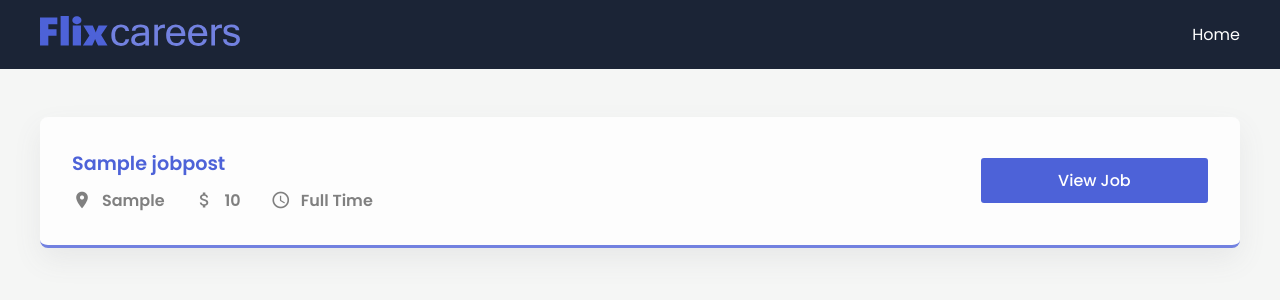
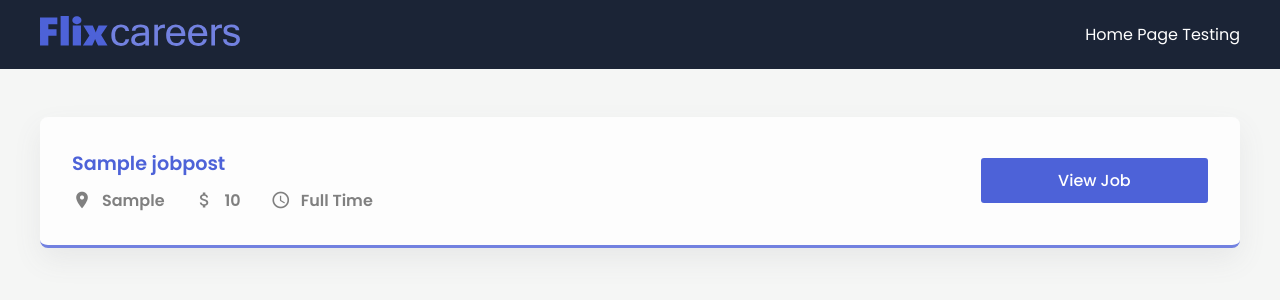
Before and after one commit to BishnuThapa/Django-jobapp, a Django app: page / in a window 1280 px wide. Shown: the top 300 px of the page. Run offline with Django 4.2, Linux system fonts and the light colour scheme; tables that the repository leaves empty hold one stand-in row (values such as "Sample post"); some libraries are stand-ins or nearby versions.

Commit message:
testing menu title ci/cd pipeline

```diff
--- a/app/templates/app/index.html
+++ b/app/templates/app/index.html
@@ -22,7 +22,7 @@
             <img src="{% static 'app/images/logo.svg' %}" alt="" />
           </div>
           <div class="links">
-            <a href="{% url 'home' %}" onclick="menu()">Home</a>
+            <a href="{% url 'home' %}" onclick="menu()">Home Page Testing</a>
           </div>
           <span class="material-icons menu" onclick="menu()"> menu </span>
         </div>
```
